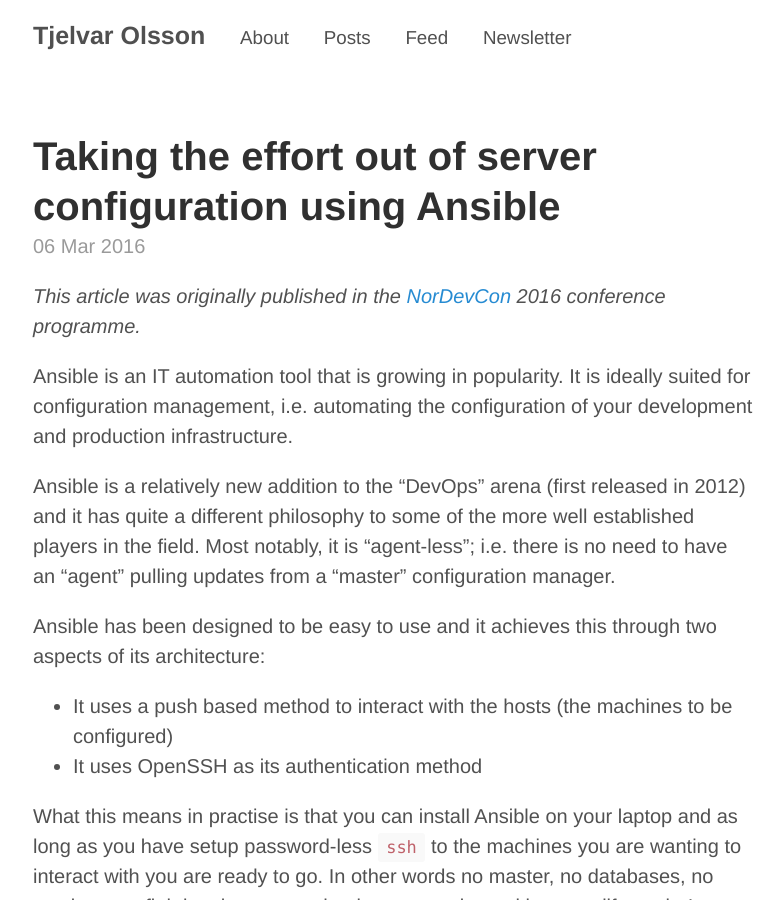
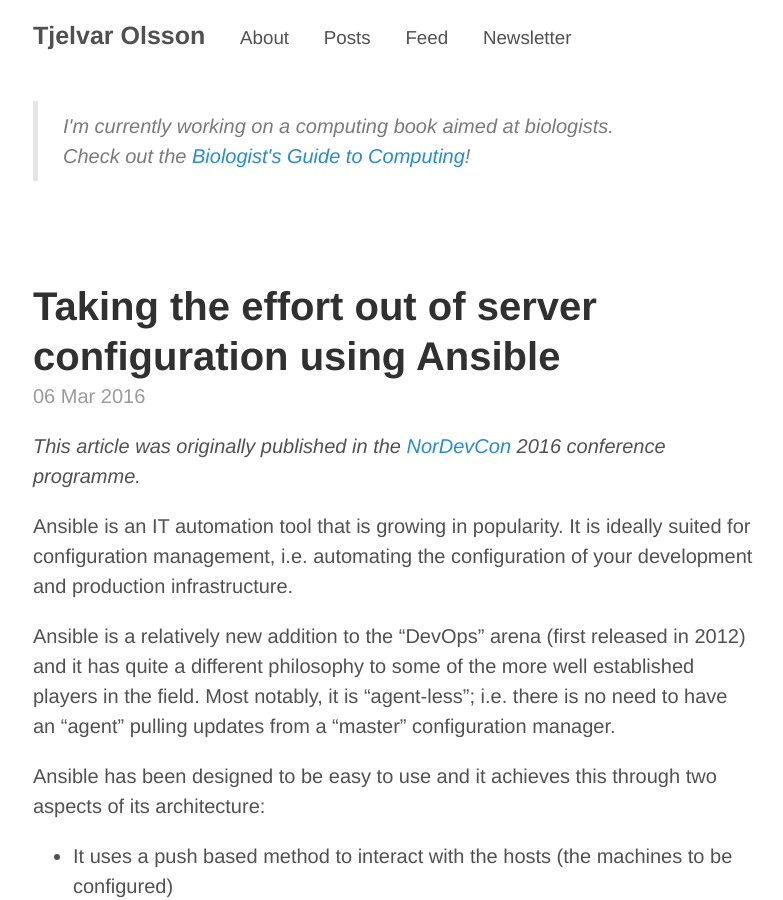
Before and after one commit to tjelvar-olsson/tjelvar-olsson.github.io, a Jekyll site: the page built from index.html, in a window 1280 px wide and 900 px high. Shown: the whole window, without its empty margins (247-1030 px from the left). Built offline with Jekyll 4.4.1, drawn with Linux system fonts in a browser that asks for light colours; the list of posts is cut into pages by our own code.

Commit message:
Added bgtc callout to page header

```diff
--- /dev/null
+++ b/_includes/bgtc_callout.html
@@ -0,0 +1,10 @@
+<br />
+<p>
+  <blockquote>
+    <em>
+      I'm currently working on a computing book aimed at biologists.
+      Check out the
+      <a href="http://biologistsguide2computing.com" target="_blank">Biologist's Guide to Computing</a>!
+    </em>
+  </blockquote>
+</p>
--- a/_layouts/default.html
+++ b/_layouts/default.html
@@ -20,6 +20,9 @@
            <small><a href="https://tinyletter.com/tjelvarolsson" target="_blank">Newsletter</a></small>
 
         </h3>
+
+        {% include bgtc_callout.html %}
+
       </header>
 
       <main>
```
